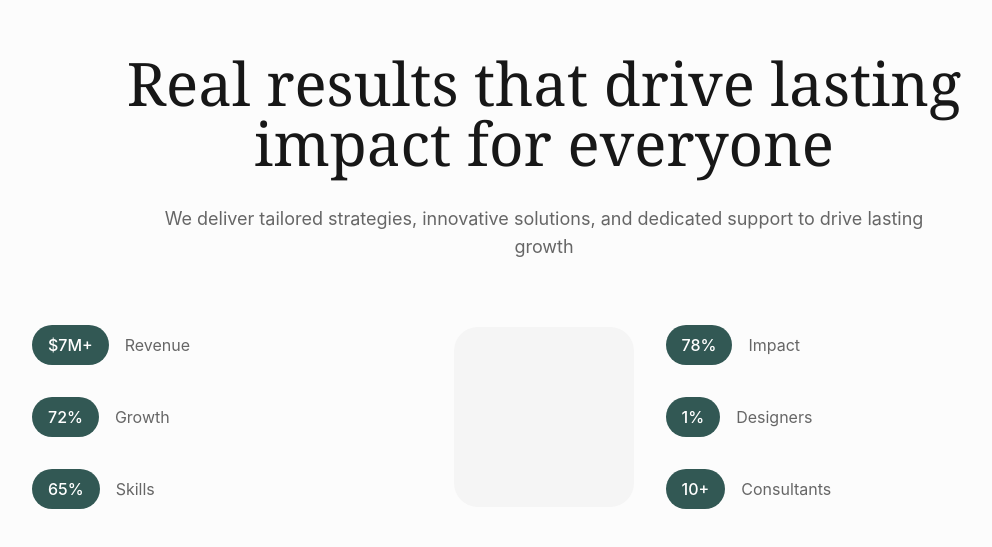
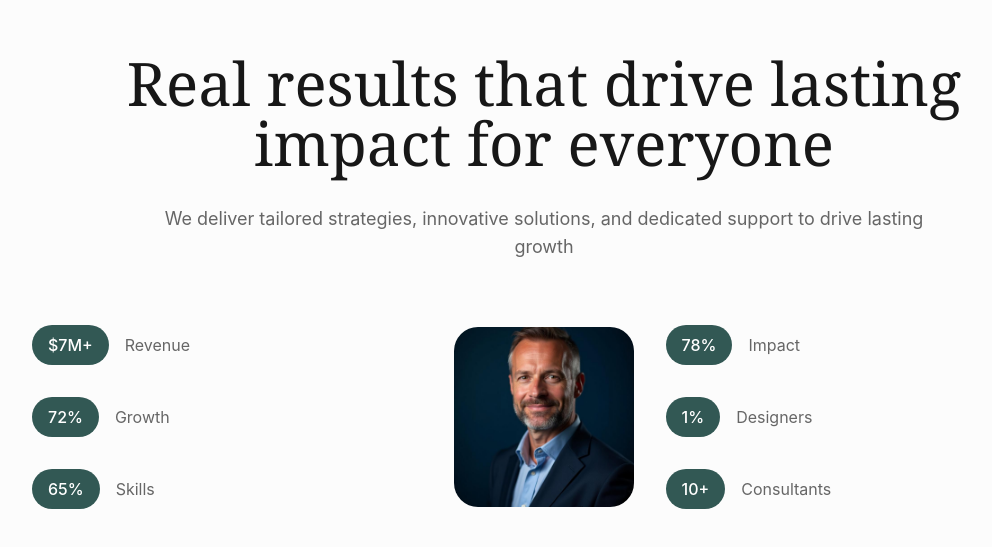
Before and after one commit to Outstandr/leadersperformance, a React (Vite) app: page / in a window 1280 px wide. Shown: the part 8443-8990 px from the top of the page, without its empty margins (96-1088 px from the left). Built offline with nearby package versions, Linux system fonts and the light colour scheme; the HTML template or start-up script is replaced by a standard one.

Commit message:
Fix: Adjust image display in FinalCTASection

```diff
--- a/src/components/FinalCTASection.tsx
+++ b/src/components/FinalCTASection.tsx
@@ -1,5 +1,6 @@
 import { Button } from "@/components/ui/button";
 import { Check, ArrowRight } from "lucide-react";
+import portraitImage from "@/assets/lionel-portrait.jpg";
 
 export const FinalCTASection = () => {
   const benefits = [
@@ -46,8 +47,12 @@ export const FinalCTASection = () => {
             </div>
 
             <div className="md:col-span-1 flex justify-center">
-              <div className="aspect-square w-full max-w-xs bg-muted rounded-3xl overflow-hidden">
-                {/* Placeholder for image */}
+              <div className="aspect-square w-full max-w-xs rounded-3xl overflow-hidden">
+                <img
+                  src={portraitImage}
+                  alt="Professional portrait"
+                  className="w-full h-full object-cover"
+                />
               </div>
             </div>
 
```
